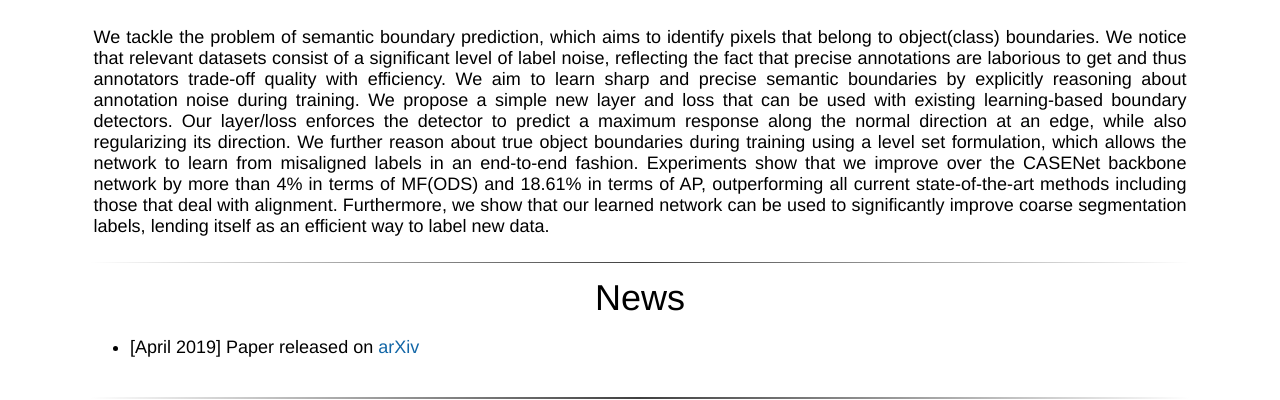
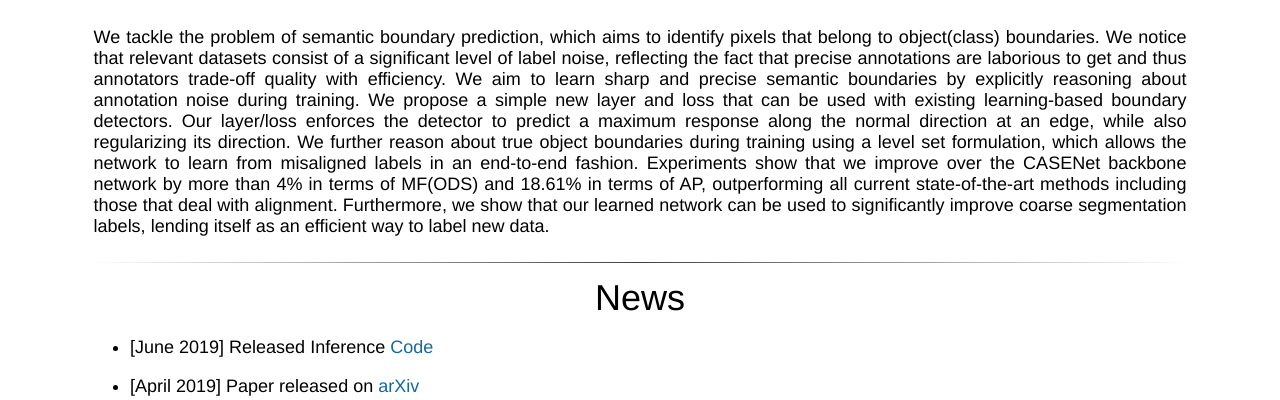
Before and after one commit to nv-tlabs/STEAL, a plain HTML site: page docs/index.html in a window 1280 px wide. Shown: the part 553-953 px from the top of the page. Drawn offline with Linux system fonts and the light colour scheme; a script that the page names is missing.

Commit message:
website/readme.md

```diff
--- a/docs/index.html
+++ b/docs/index.html
@@ -237,6 +237,9 @@
             <table align=center width=700>
              <center><h1>News</h1></center>
                 <tr>
+                  <ul>
+                <li>[June 2019] Released Inference  <a href="https://github.com/nv-tlabs/STEAL">Code</a></li>
+                </ul>
                 <ul>
                 <li>[April 2019] Paper released on <a href="http://arxiv.org/abs/1904.07934">arXiv</a></li>
                 </ul>
```
Also changed, not shown: 1 other file.
